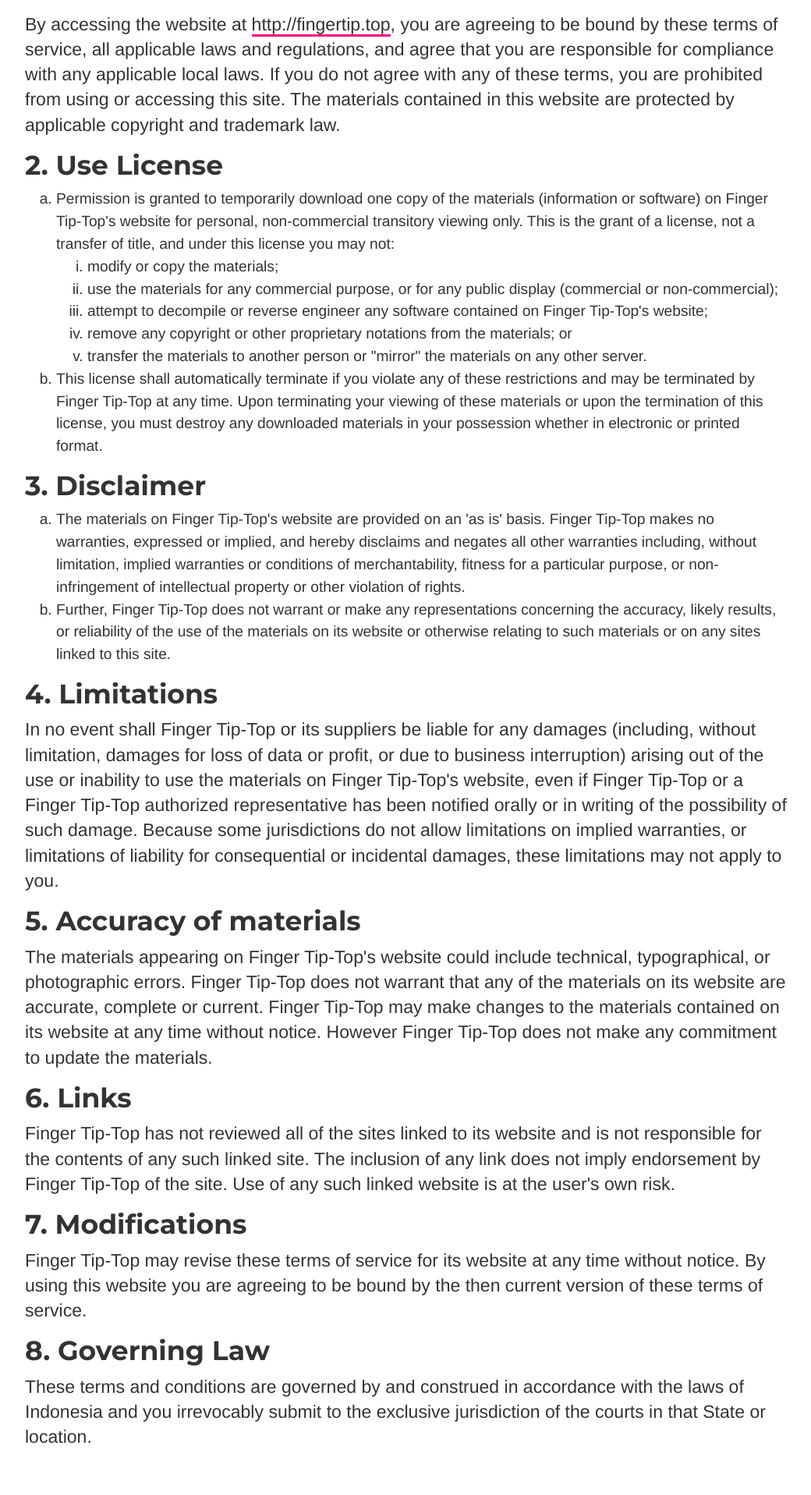
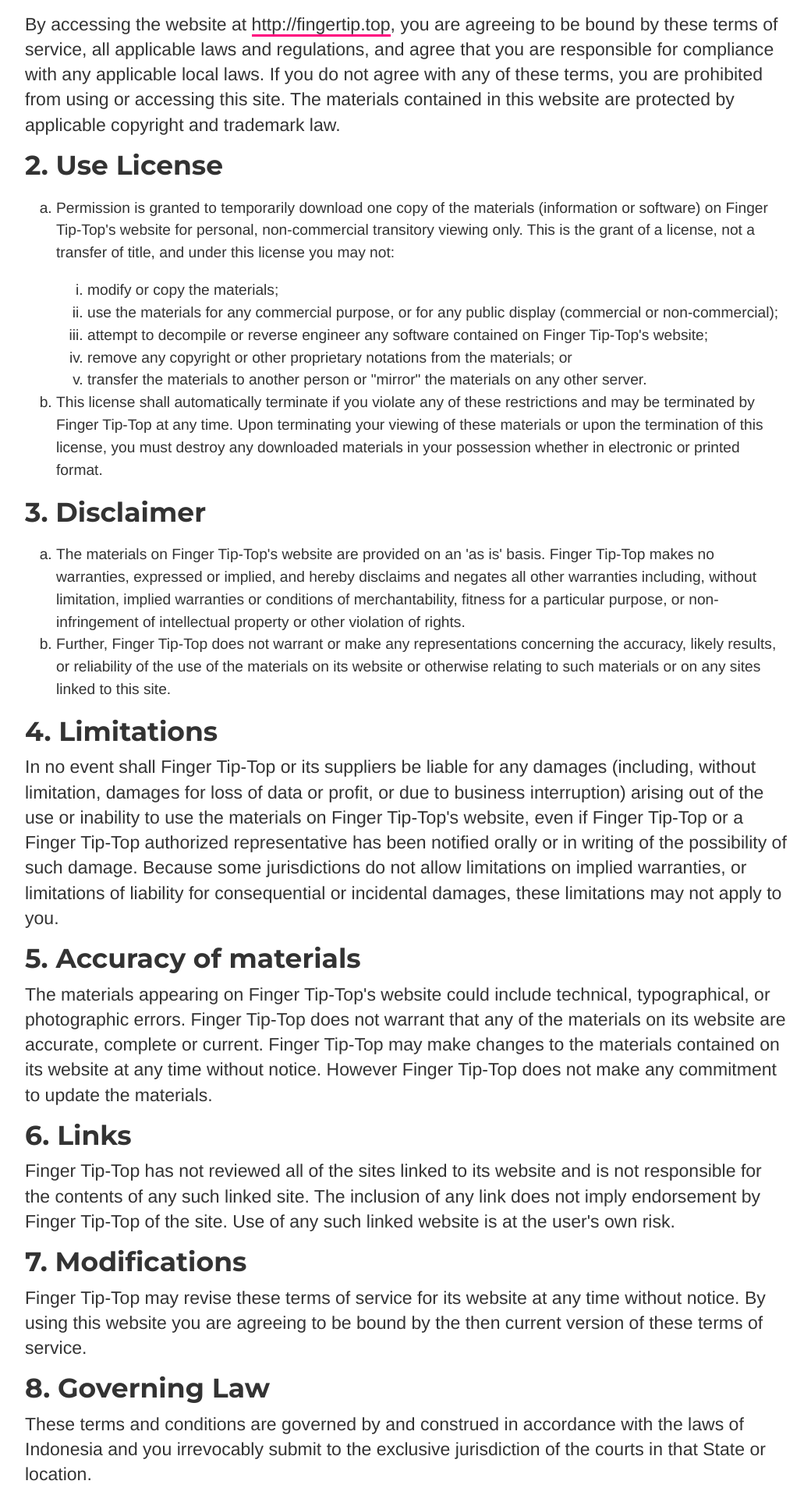
Before and after one commit to ariesti/ariesti.github.io, a Jekyll site: the page built from terms/policies.html, in a window 1280 px wide. Shown: the part 1213-3130 px from the top of the page at 78% size, without its empty margins (118-1158 px from the left). Built offline with Jekyll 4.4.1, drawn with Linux system fonts in a browser that asks for light colours.

Commit message:
Update main.css

```diff
--- a/css/main.css
+++ b/css/main.css
@@ -185,6 +185,18 @@
 p { font-size: 1.2em; line-height: 1.4em; color: #333; }
 .ex1 { padding-top: 25px; }
 
+ol {
+    display: block;
+    margin-top: 1em;
+    margin-bottom: 1em;
+    margin-left: 0;
+    margin-right: 0;
+    padding-left: 40px;
+}
+
+ol.a { list-style-type: lower-roman; }
+ol.b { list-style-type: lower-alpha; }
+
 ul { font-size: 1.2em; line-height: 1.4em; color: #333; }
 header ul { text-decoration: none; font-size: 1.25em; padding: 0px; list-style-type: none; font-weight: bold; }
 header ul li { display: inline; margin-right: 20px; }
```
